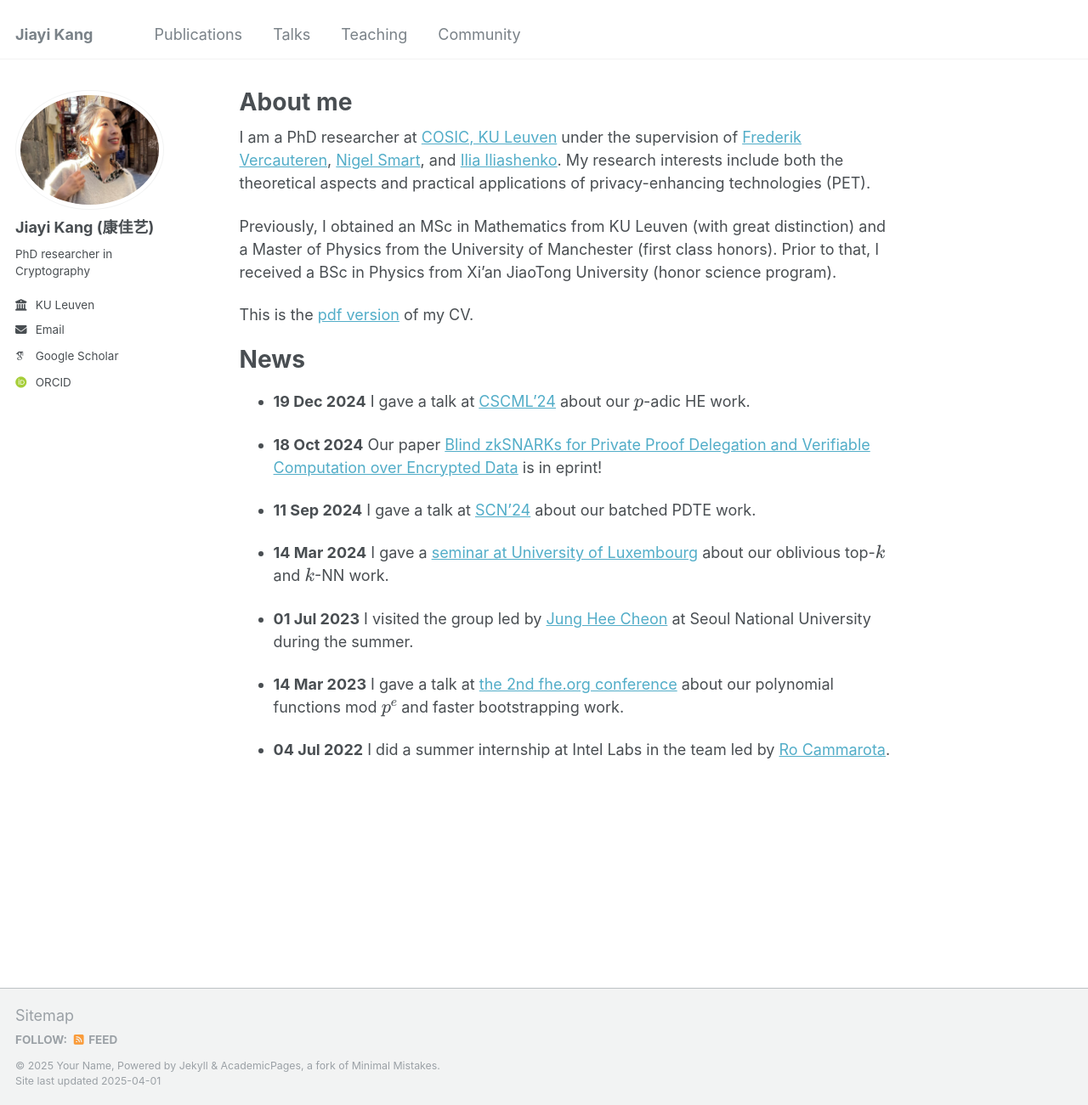
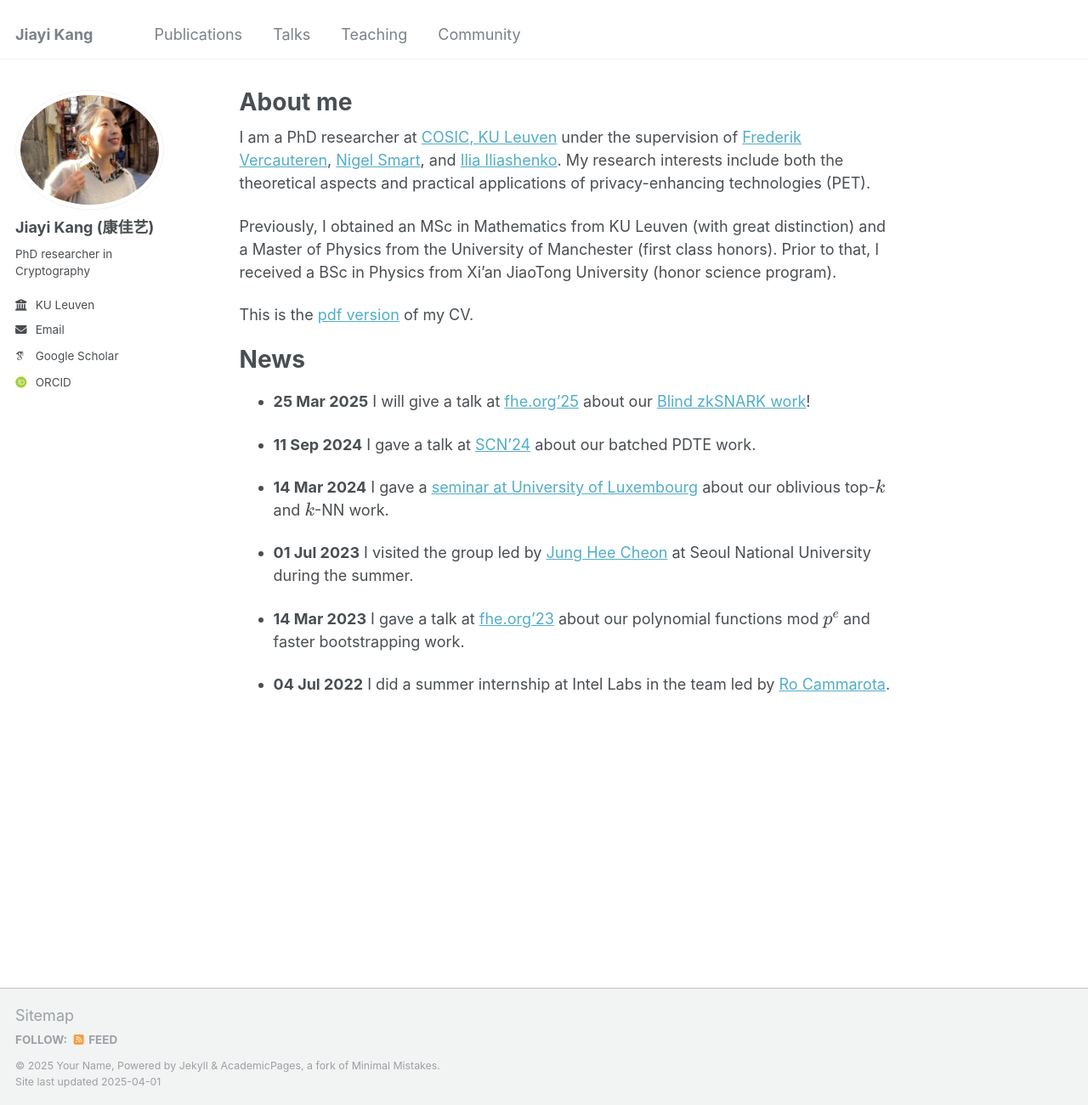
Before and after one commit to jiayikang2/jiayikang2.github.io, a Jekyll site: the page built from _pages/about.md, in a window 1280 px wide and 1301 px high. Shown: the whole window at 85% size. Built offline with Jekyll 4.4.1, drawn with Linux system fonts in a browser that asks for light colours; some web fonts are replaced.

Commit message:
update fhe.org talk

```diff
--- a/_pages/about.md
+++ b/_pages/about.md
@@ -18,9 +18,7 @@ This is the [pdf version](/files/resume.pdf) of my CV.
 
 News
 ======
- - **19 Dec 2024** I gave a talk at [CSCML'24](https://www.cscml.org/) about our \\(p\\)-adic HE work.
-
- - **18 Oct 2024** Our paper [Blind zkSNARKs for Private Proof Delegation and Verifiable Computation over Encrypted Data](https://eprint.iacr.org/2024/1684) is in eprint!
+ - **25 Mar 2025** I will give a talk at [fhe.org'25](https://fhe.org/conferences/conference-2025/) about our [Blind zkSNARK work](https://eprint.iacr.org/2024/1684)!
 
  - **11 Sep 2024** I gave a talk at [SCN'24](https://scn.unisa.it/scn24/) about our batched PDTE work.
 
@@ -28,6 +26,6 @@ News
 
  - **01 Jul 2023** I visited the group led by [Jung Hee Cheon](https://scholar.google.com/citations?user=KlTc3U4AAAAJ&hl=en) at Seoul National University during the summer.
 
- - **14 Mar 2023** I gave a talk at [the 2nd fhe.org conference](https://fhe.org/conferences/conference-2023/resources) about our polynomial functions mod \\(p^e\\) and faster bootstrapping work.
+ - **14 Mar 2023** I gave a talk at [fhe.org'23](https://fhe.org/conferences/conference-2023/resources) about our polynomial functions mod \\(p^e\\) and faster bootstrapping work.
 
  - **04 Jul 2022** I did a summer internship at Intel Labs in the team led by [Ro Cammarota](https://www.intel.com/content/www/us/en/research/featured-researchers/ro-cammarota.html).
```
